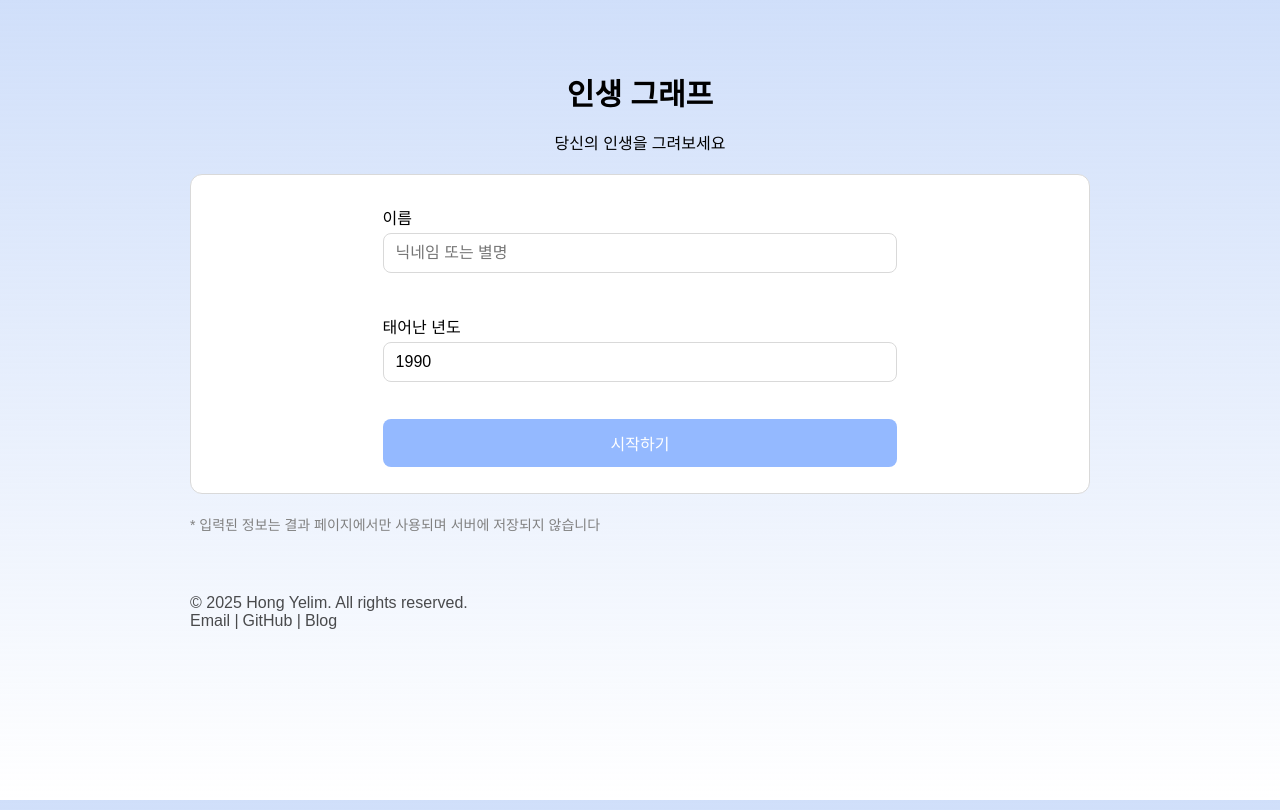
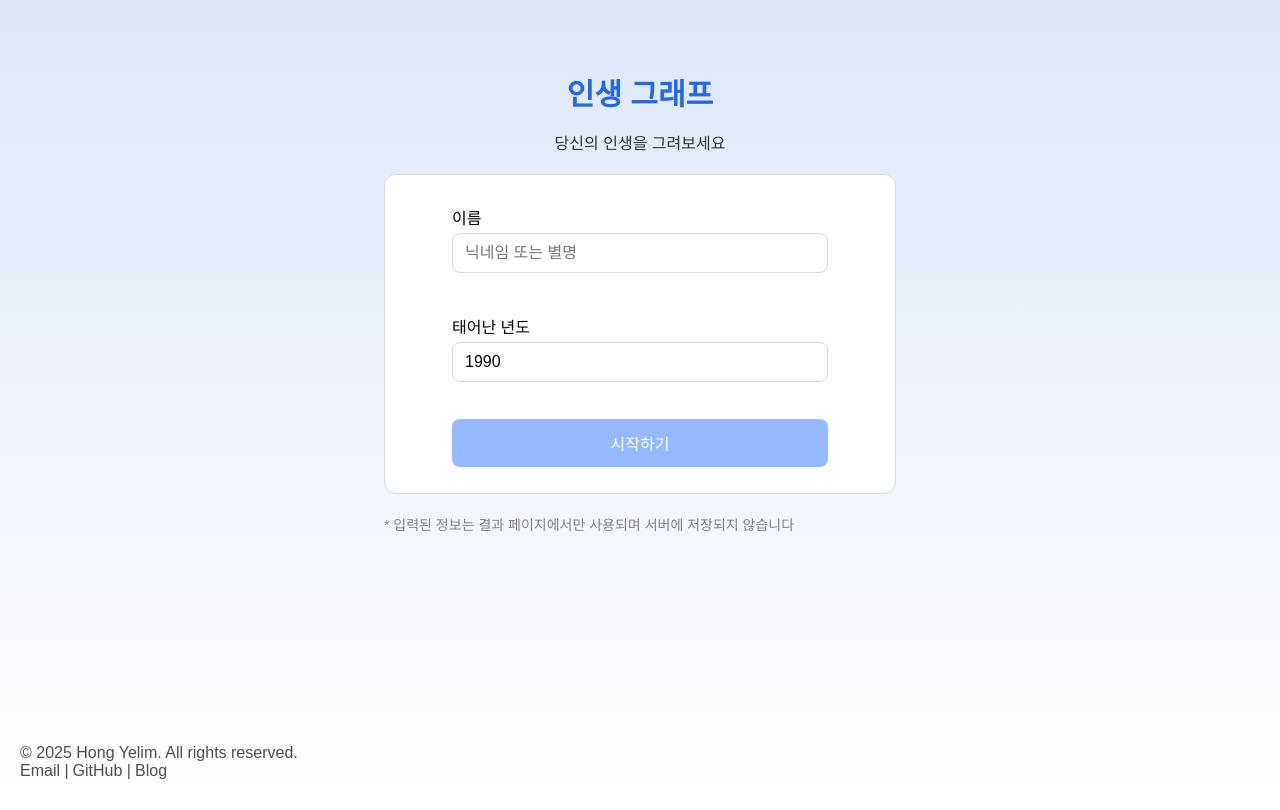
Before and after one commit to hongggyelim/lifeGraph, a React (Create React App) app: page / in a window 1280 px wide. Built offline with nearby package versions, Linux system fonts and the light colour scheme.

Commit message:
chore: 버튼 호버 스타일 추가

```diff
--- a/src/App.scss
+++ b/src/App.scss
@@ -25,50 +25,18 @@
 }
 
 body {
+  position: relative;
   background-color: $background;
-  max-height: calc(100dvh - 10px);
+  max-height: calc(100dvh - 20px);
   background: linear-gradient(
-    rgba(208, 223, 250, 1),
+    rgb(221, 231, 250),
     rgba(255, 255, 255, 0.45284051120448177)
   );
-}
-
-// main 레이아웃
-main {
-  max-width: $width-desktop;
-  width: 90%;
-  margin: 20px auto;
-
-  @media (max-width: $mobile) {
-    max-width: $width-mobile;
-  }
-
-  .border {
-    height: 40dvh;
-    position: relative;
-    border: 1px solid;
-    border-color: $secondary-color-100;
-    background-color: $background;
-    border-radius: 12px;
-    padding: 20px;
-    margin: 0 0 20px;
-    width: 100%;
-    display: flex;
-    flex-direction: column;
-    align-items: center;
-    justify-content: center;
-    gap: 20px;
-
-    @media (max-width: $mobile) {
-      font-size: 1.4rem;
-    }
-  }
 }
 
 //Header, Footer 내부 nav 공통 스타일
 nav {
   max-width: $width-desktop;
-  margin: 0 auto;
   @media (max-width: $mobile) {
     max-width: $width-mobile;
   }
--- a/src/components/Footer/Footer.scss
+++ b/src/components/Footer/Footer.scss
@@ -1,5 +1,7 @@
 @import "../../variables.scss";
 footer {
+  position: absolute;
+  bottom: 0;
   padding: 40px 20px 20px;
   width: 100%;
   gap: 20px;
--- a/src/pages/Home/home.scss
+++ b/src/pages/Home/home.scss
@@ -1,5 +1,35 @@
 @import "../../variables.scss";
 
+.home-main {
+  max-width: $width-desktop;
+  width: 40%;
+  margin: 20px auto;
+
+  @media (max-width: $mobile) {
+    max-width: $width-mobile;
+  }
+}
+
+.border {
+  height: 40dvh;
+  position: relative;
+  border: 1px solid;
+  border-color: $secondary-color-100;
+  background-color: $background;
+  border-radius: 12px;
+  padding: 20px;
+  margin: 0 0 20px;
+  width: 100%;
+  display: flex;
+  flex-direction: column;
+  align-items: center;
+  justify-content: center;
+  gap: 20px;
+
+  @media (max-width: $mobile) {
+    font-size: 1.4rem;
+  }
+}
 .home-div {
   display: flex;
   flex-direction: column;
@@ -9,10 +39,14 @@
   h1 {
     font-size: 3rem;
     font-weight: 700;
+    color: $primary-color-400;
+  }
+  p {
+    color: $secondary-color-400;
   }
   form {
     div {
-      width: 60%;
+      width: 80%;
     }
     label {
       font-weight: 500;
@@ -50,6 +84,11 @@
       margin: 8px 0;
       cursor: pointer;
 
+      &:hover {
+        background-color: $primary-color-400;
+        transition: background-color 0.1s ease;
+      }
+
       &:disabled {
         background-color: $primary-color-200;
         cursor: not-allowed;
--- a/src/pages/Home/index.tsx
+++ b/src/pages/Home/index.tsx
@@ -63,7 +63,7 @@ const Home = () => {
   };
   let validated = !errors.birth && !errors.name && info.birthYear && info.name;
   return (
-    <main>
+    <main className="home-main">
       <div className="home-div">
         <h1>인생 그래프</h1>
         <p>당신의 인생을 그려보세요</p>
--- a/src/pages/Main/index.tsx
+++ b/src/pages/Main/index.tsx
@@ -51,7 +51,11 @@ const MainPage = () => {
             >
               Reset
             </button>
-            <button type="button" onClick={handleClickGetResult}>
+            <button
+              type="button"
+              className={`${points.length ? "reset" : "disabled"}`}
+              onClick={handleClickGetResult}
+            >
               그래프 생성하기
             </button>
           </div>
--- a/src/pages/Main/main.scss
+++ b/src/pages/Main/main.scss
@@ -53,6 +53,16 @@
       border-radius: 20px;
       padding: 8px;
       cursor: pointer;
+
+      &:hover {
+        background-color: $primary-color-400;
+        transition: background-color 0.1s ease;
+      }
+
+      &:disabled {
+        background-color: $primary-color-200;
+        cursor: not-allowed;
+      }
       @media (max-width: $mobile) {
         font-size: 1.4rem;
         width: 100%;
--- a/src/variables.scss
+++ b/src/variables.scss
@@ -3,9 +3,11 @@ $background: #fff;
 $primary-color-100: #d0dffa;
 $primary-color-200: #94b9ff;
 $primary-color-300: #4e7fdb;
+$primary-color-400: #2668e2;
 $secondary-color-100: #d9d9d9;
 $secondary-color-200: #b1b1b1;
 $secondary-color-300: #7d7d7d;
+$secondary-color-400: #323232;
 
 // 반응형 너비
 $mobile: 375px;
```
